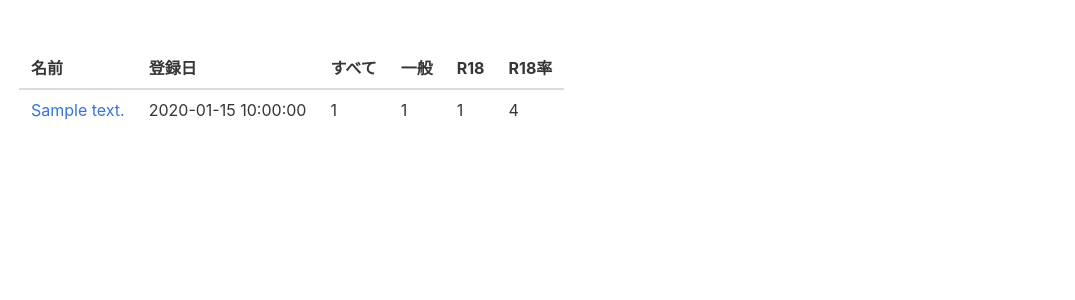
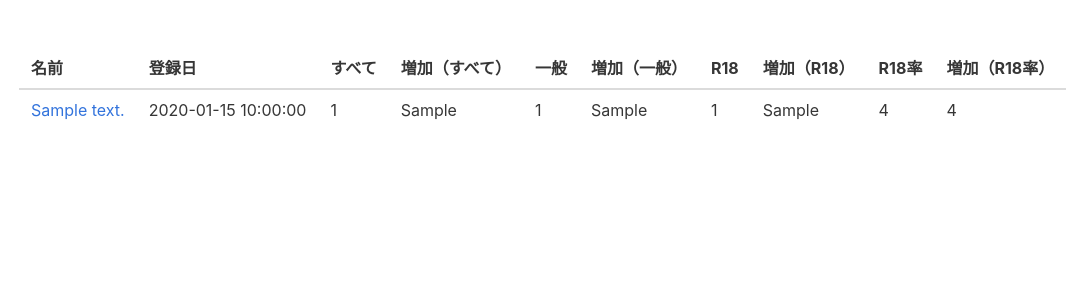
Before and after one commit to kk6/pixiv-counter, a Flask app: template app/templates/index.html in a window 1280 px wide. Shown: the part 52-352 px from the top of the page, without its empty margins (45-1120 px from the left). Run offline with Flask 2, Linux system fonts and the light colour scheme; the template is opened without the code that fills it: most values are stand-ins (such as "Sample title", 1, 10 or a date in 2020); some libraries are stand-ins or nearby versions.

Commit message:
Added more information to display.

```diff
--- a/app/app.py
+++ b/app/app.py
@@ -7,11 +7,29 @@ from .models import SearchResult, Word
 app = Flask(__name__)
 
 
+def deco(results, target_day):
+    yesterday = target_day - datetime.timedelta(days=1)
+    for r in results:
+        try:
+            yr = SearchResult.get(word=r.word, stored_at=yesterday)
+            r.all_increase = r.num_of_all - yr.num_of_all
+            r.safe_increase = r.num_of_safe - yr.num_of_safe
+            r.r18_increase = r.num_of_r18 - yr.num_of_r18
+
+            _r18_rate_increase = r.calc_r18_rate() - yr.calc_r18_rate()
+            r.r18_rate_increase = "{:.2}".format(_r18_rate_increase)
+
+        except SearchResult.DoesNotExist:
+            pass
+        yield r
+
+
 @app.route("/")
 def index_view():
     today = datetime.date.today()
     results = SearchResult.select().where(SearchResult.stored_at == today)
-    return render_template('index.html', results=results)
+
+    return render_template('index.html', results=deco(results, today))
 
 
 @app.route("/word/")
@@ -40,4 +58,4 @@ def date_list_view():
 def date_view(date_text):
     date = datetime.datetime.strptime(date_text, "%Y-%m-%d").date()
     results = SearchResult.select().where(SearchResult.stored_at == date)
-    return render_template('date.html', results=results, date_text=date_text)
+    return render_template('date.html', results=deco(results, date), date_text=date_text)
--- /dev/null
+++ b/app/templates/_words_table.html
@@ -0,0 +1,32 @@
+  <table class="table">
+    <thead>
+      <tr>
+        <th nowrap="">名前</th>
+        <th nowrap="">登録日</th>
+        <th nowrap="">すべて</th>
+        <th nowrap="">増加（すべて）</th>
+        <th nowrap="">一般</th>
+        <th nowrap="">増加（一般）</th>
+        <th nowrap="">R18</th>
+        <th nowrap="">増加（R18）</th>
+        <th nowrap="">R18率</th>
+        <th nowrap="">増加（R18率）</th>
+      </tr>
+    </thead>
+    <tbody>
+      {% for result in results %}
+      <tr>
+        <td nowrap=""><a href="/word/{{ result.word.text }}">{{ result.word.text }}</a></td>
+        <td nowrap="">{{ result.stored_at }}</td>
+        <td>{{ result.num_of_all }}</td>
+        <td>{{ result.all_increase}}</td>
+        <td>{{ result.num_of_safe }}</td>
+        <td>{{ result.safe_increase}}</td>
+        <td>{{ result.num_of_r18 }}</td>
+        <td>{{ result.r18_increase}}</td>
+        <td>{{ result.rate_of_r18 }}</td>
+        <td>{{ result.r18_rate_increase}}</td>
+      </tr>
+     {% endfor %}
+    </tbody>
+  </table>
--- a/app/templates/index.html
+++ b/app/templates/index.html
@@ -1,27 +1,4 @@
 {% extends "layout.html" %}
 {% block content %}
-  <table class="table">
-    <thead>
-      <tr>
-        <th>名前</th>
-        <th>登録日</th>
-        <th>すべて</th>
-        <th>一般</th>
-        <th>R18</th>
-        <th>R18率</th>
-      </tr>
-    </thead>
-    <tbody>
-      {% for result in results %}
-      <tr>
-        <td><a href="/word/{{ result.word.text }}">{{ result.word.text }}</a></td>
-        <td>{{ result.stored_at }}</td>
-        <td>{{ result.num_of_all }}</td>
-        <td>{{ result.num_of_safe }}</td>
-        <td>{{ result.num_of_r18 }}</td>
-        <td>{{ result.rate_of_r18 }}</td>
-      </tr>
-     {% endfor %}
-    </tbody>
-  </table>
+  {% include "_words_table.html" %}
 {% endblock %}
```
Also changed, not shown: app/templates/date.html (+1 -22 lines).
